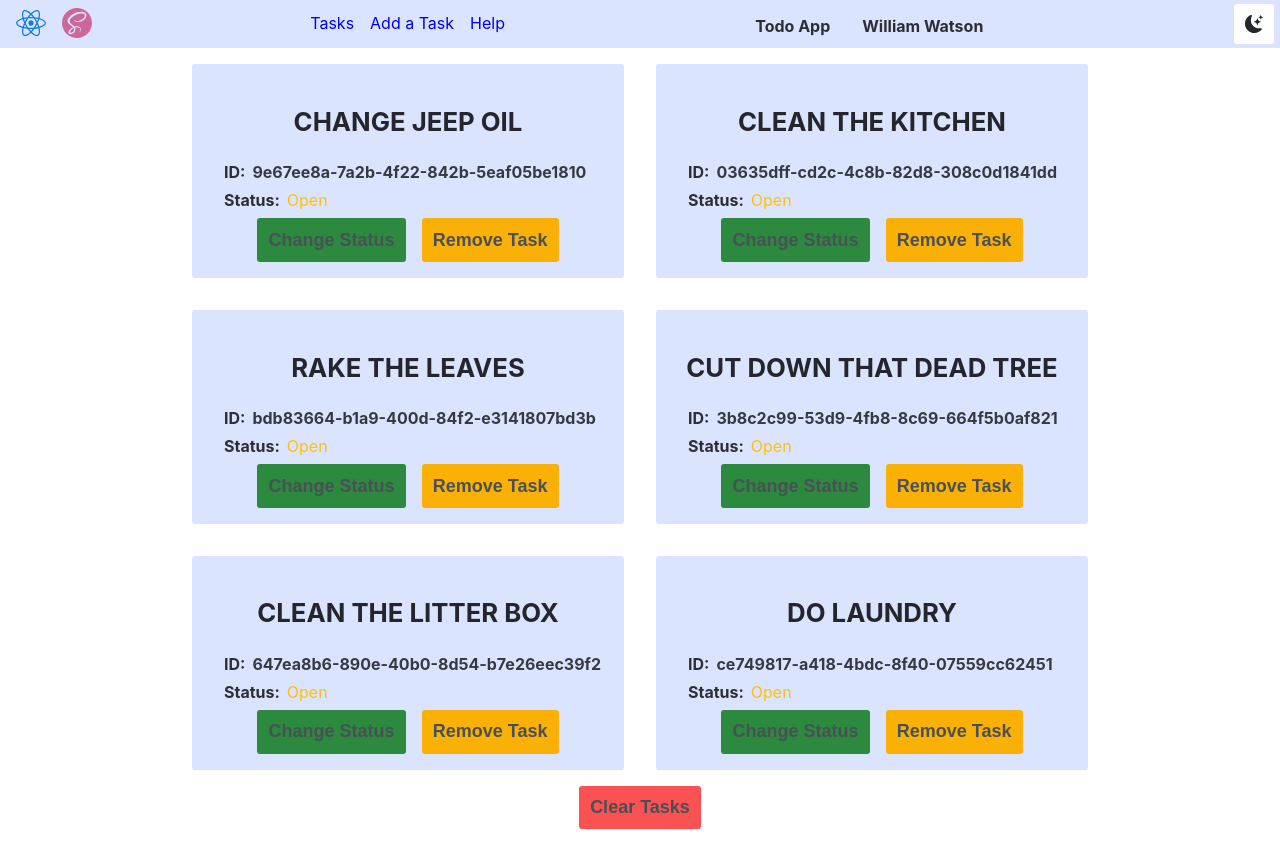
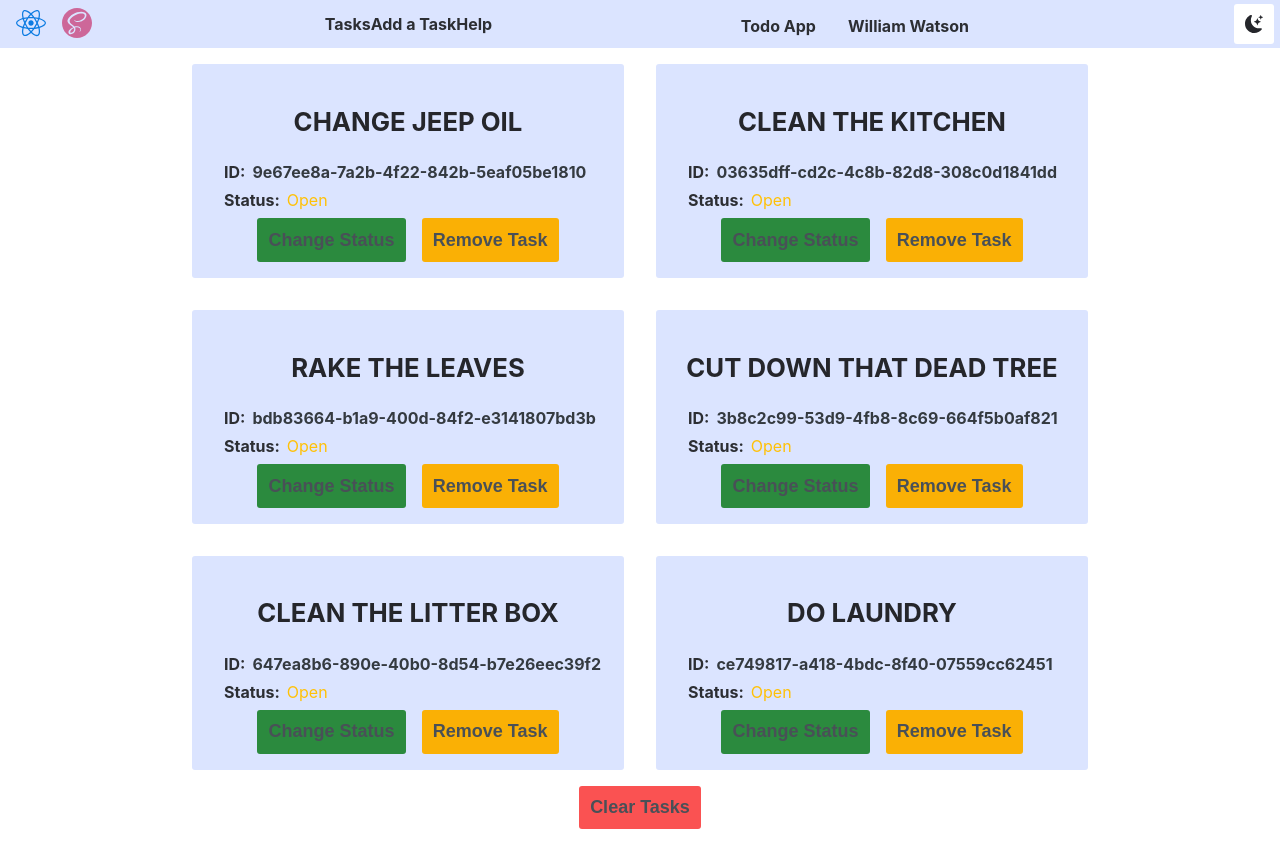
Before and after one commit to threnody5/INFO-5143-lab, a React (Create React App) app: page / in a window 1280 px wide. Built offline with nearby package versions, Linux system fonts and the light colour scheme.

Commit message:
add links to router and style

```diff
--- a/src/components/NavRouter/index.jsx
+++ b/src/components/NavRouter/index.jsx
@@ -1,16 +1,17 @@
 /** @format */
 
-import { Link } from 'react-router-dom';
+import { NavLink } from 'react-router-dom';
 import styles from './styles.module.scss';
 import { useSelector } from 'react-redux';
 
 const NavRouter = () => {
-  const theme = useSelector((state) => state.theme.themeValue);
+  const theme = useSelector((state) => state.theme.value);
+  console.log(theme);
   return (
     <nav className={`${styles.navContainer} ${styles[theme]}`}>
-      <Link to='/'>Tasks</Link>
-      <Link to='add-task'>Add a Task</Link>
-      <Link to='help'>Help</Link>
+      <NavLink to='/'>Tasks</NavLink>
+      <NavLink to='add-task'>Add a Task</NavLink>
+      <NavLink to='help'>Help</NavLink>
     </nav>
   );
 };
--- a/src/components/NavRouter/styles.module.scss
+++ b/src/components/NavRouter/styles.module.scss
@@ -1,18 +1,31 @@
 @import './../../styles/variables.scss';
 
 .navContainer {
-    margin-top: 0.8rem;
+    margin-top: 0.9rem;
 
     a {
         text-decoration: none;
-        padding: 0 1rem 1rem 0;
+        // padding: 0 1.5rem 1.5rem 0;
+        font-weight: bold;
+    }
 
-        .dark {
-            color: $dark-text-color;
-        }
+}
 
-        .light {
-            color: $light-text-color;
-        }
+.dark {
+    a {
+        color: $dark-text-color;
+        padding: 0 0.7rem 0rem 0.7rem;
+    }
+
+    .active {
+        padding: 0.5rem 0.7rem 0.5rem 0.7rem;
+        border-radius: 3px;
+        background-color: $dark-background-color;
     }
 }
+
+.light {
+    a {
+        color: $light-text-color;
+    }
+}
```
